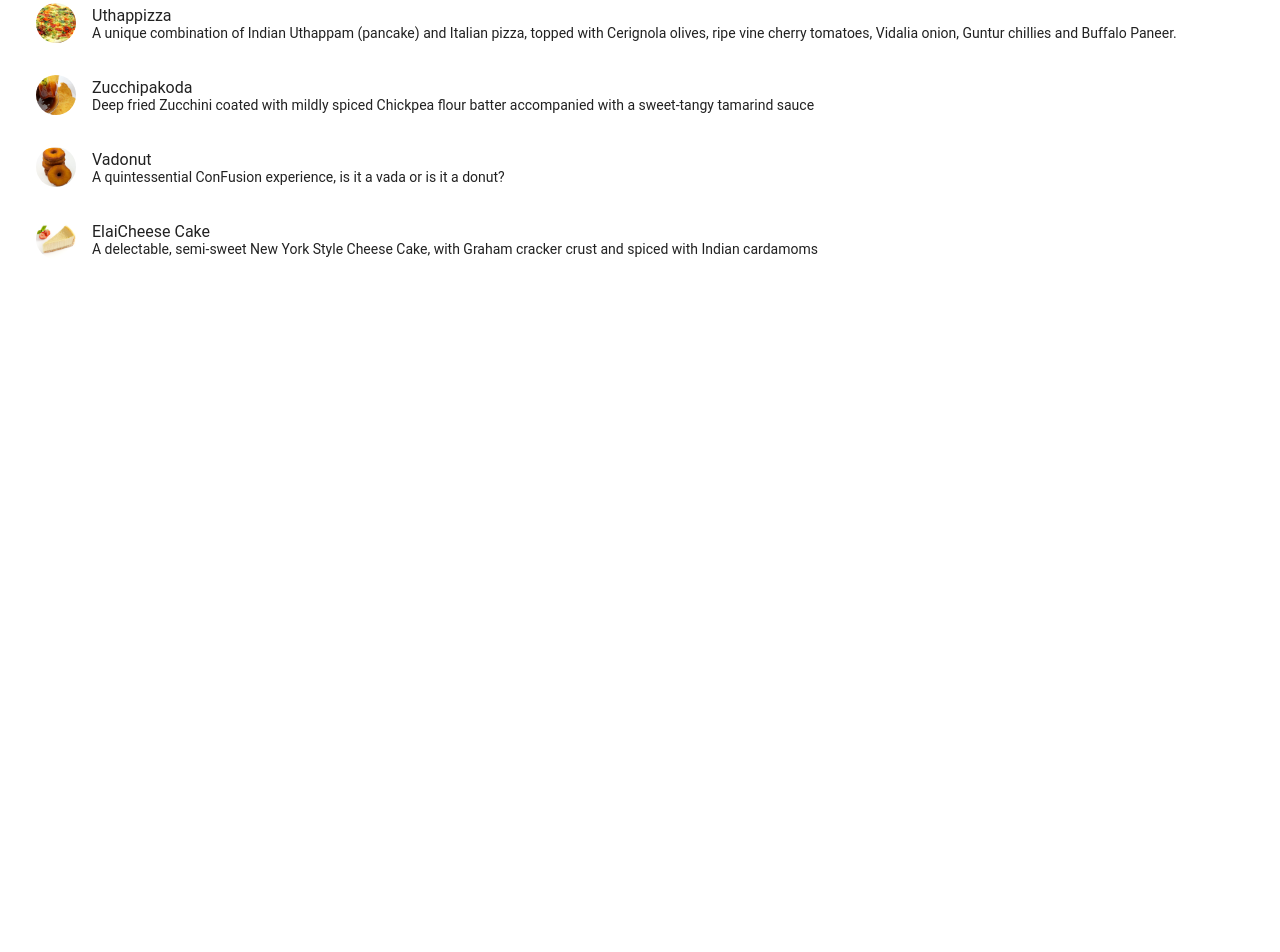
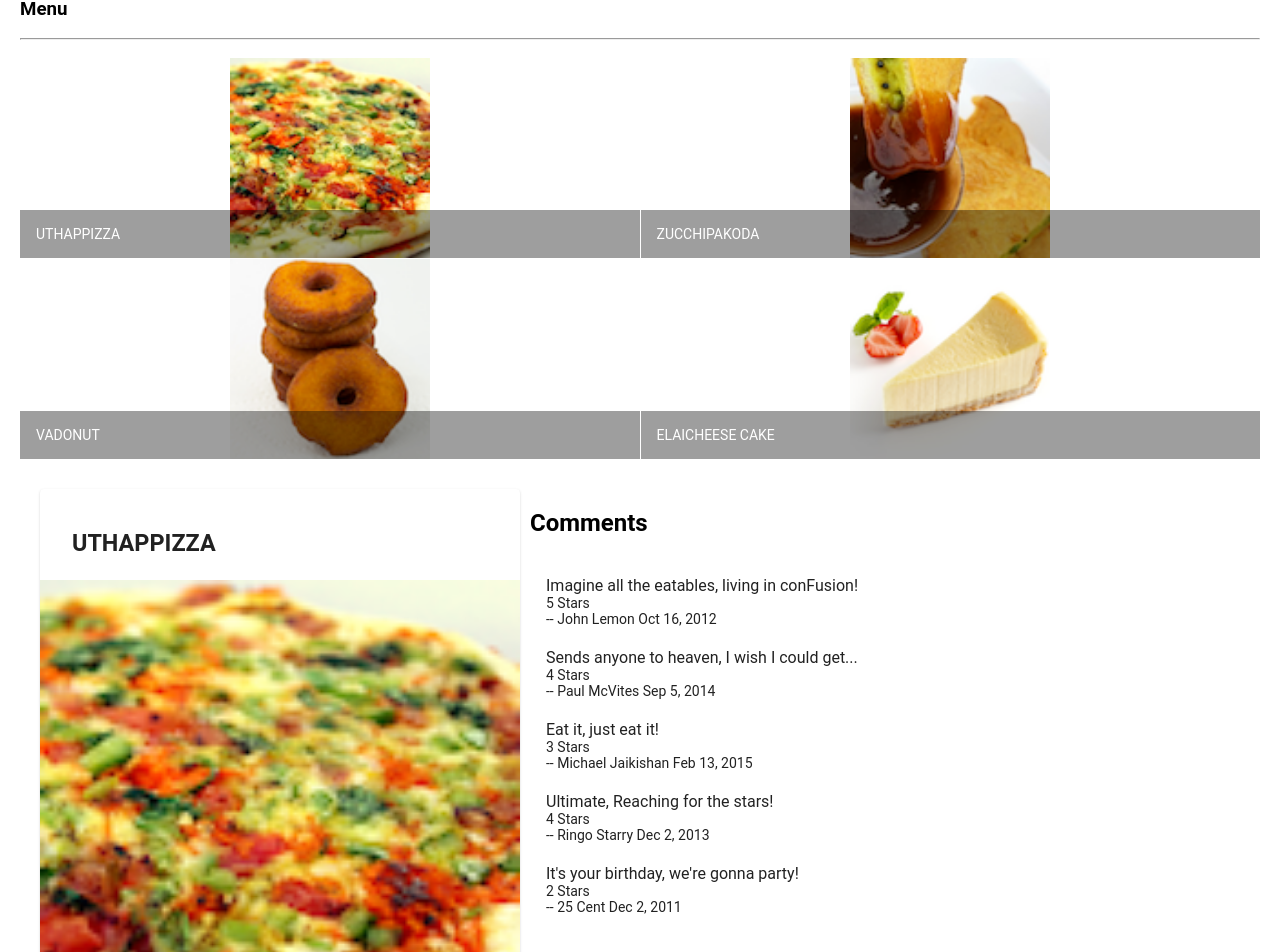
Before and after one commit to dk111001/Confusion--Angular-Web-App, an Angular app: page / in a window 1280 px wide. Shown: the part 105-1057 px from the top of the page. Before the commit the page ends 800 px from the top, so only its background shows below. Built offline with nearby package versions, Linux system fonts and the light colour scheme.

Commit message:
Assignment 1

```diff
--- /dev/null
+++ b/src/app/dishdetail/dishdetail.component.html
@@ -0,0 +1,46 @@
+<div class="container"
+    fxLayout="row"
+    fxLayout.sm="column"
+    fxLayout.xs="column"
+    fxLayoutGap="10px"
+    fxLayoutGap.xs="0">
+
+  <div fxFlex="40">
+    <div fxFlex *ngIf="dish">
+      <mat-card>
+        <mat-card-header>
+          <mat-card-title>
+            <h3>{{dish.name | uppercase}}</h3>
+          </mat-card-title>
+        </mat-card-header>
+        <img mat-card-image src={{dish.image}} alt={{dish.name}}>
+        <mat-card-content>
+          <p>{{dish.description}}
+          </p>
+        </mat-card-content>
+        <mat-card-actions>
+          <button mat-button>LIKE</button>
+          <button mat-button>SHARE</button>
+        </mat-card-actions>
+      </mat-card>
+    </div>
+  </div>
+
+
+  <div fxFlex="40">
+    <div fxFlex *ngIf="dish">
+      <h2>Comments</h2>
+      <mat-list>
+        <mat-list-item *ngFor="let cmt of dish.comments">
+          <h3 matLine> {{cmt.comment}} </h3>
+          <p matLine>
+            <span> {{cmt.rating}} Stars </span> <br>
+            <span class="demo-2"> -- {{cmt.author}} </span>
+            <span class="demo-2">{{cmt.date | date}} </span>
+          </p>
+        </mat-list-item>
+      </mat-list>
+    </div>
+  </div>
+
+</div>
--- /dev/null
+++ b/src/app/dishdetail/dishdetail.component.ts
@@ -0,0 +1,60 @@
+import { Component, OnInit } from '@angular/core';
+
+const DISH = {
+  id: '0',
+  name: 'Uthappizza',
+  image: '/assets/images/uthappizza.png',
+  category: 'mains',
+  featured: true,
+  label: 'Hot',
+  price: '4.99',
+  // tslint:disable-next-line:max-line-length
+  description: 'A unique combination of Indian Uthappam (pancake) and Italian pizza, topped with Cerignola olives, ripe vine cherry tomatoes, Vidalia onion, Guntur chillies and Buffalo Paneer.',
+  comments: [
+       {
+           rating: 5,
+           comment: 'Imagine all the eatables, living in conFusion!',
+           author: 'John Lemon',
+           date: '2012-10-16T17:57:28.556094Z'
+       },
+       {
+           rating: 4,
+           comment: 'Sends anyone to heaven, I wish I could get...',
+           author: 'Paul McVites',
+           date: '2014-09-05T17:57:28.556094Z'
+       },
+       {
+           rating: 3,
+           comment: 'Eat it, just eat it!',
+           author: 'Michael Jaikishan',
+           date: '2015-02-13T17:57:28.556094Z'
+       },
+       {
+           rating: 4,
+           comment: 'Ultimate, Reaching for the stars!',
+           author: 'Ringo Starry',
+           date: '2013-12-02T17:57:28.556094Z'
+       },
+       {
+           rating: 2,
+           comment: 'It\'s your birthday, we\'re gonna party!',
+           author: '25 Cent',
+           date: '2011-12-02T17:57:28.556094Z'
+       }
+   ]
+};
+
+@Component({
+  selector: 'app-dishdetail',
+  templateUrl: './dishdetail.component.html',
+  styleUrls: ['./dishdetail.component.scss']
+})
+export class DishdetailComponent implements OnInit {
+
+  dish = DISH;
+  constructor() { }
+
+  ngOnInit() {
+  }
+
+}
--- a/src/app/menu/menu.component.html
+++ b/src/app/menu/menu.component.html
@@ -2,14 +2,22 @@
      fxLayout="column"
      fxLayoutGap="10px">
 
-  <mat-list fxFlex>
-    <mat-list-item *ngFor="let dish of dishes">
-      <img matListAvatar src={{dish.image}} alt={{dish.name}}>
-      <h1 matLine> {{dish.name}} </h1>
-      <p matLine>
-        <span> {{dish.description}} </span>
-      </p>
-    </mat-list-item>
-  </mat-list>
+  <div fxFlex>
+    <div>
+      <h3>Menu</h3>
+      <hr>
+    </div>
+  </div>
 
+  <div fxFlex>
+    <mat-grid-list cols="2" rowHeight="200px">
+      <mat-grid-tile *ngFor="let dish of dishes">
+        <img height="200px" src={{dish.image}} alt={{dish.name}}>
+        <mat-grid-tile-footer>
+          <h1>{{dish.name | uppercase}}</h1>
+        </mat-grid-tile-footer>
+      </mat-grid-tile>
+    </mat-grid-list>
+  </div>
+  <app-dishdetail></app-dishdetail>
 </div>
--- a/src/app/menu/menu.component.ts
+++ b/src/app/menu/menu.component.ts
@@ -1,14 +1,7 @@
 import { Component, OnInit } from '@angular/core';
 import { Dish } from '../shared/dish';
 
-@Component({
-  selector: 'app-menu',
-  templateUrl: './menu.component.html',
-  styleUrls: ['./menu.component.scss']
-})
-export class MenuComponent implements OnInit {
-
-  dishes: Dish[] = [
+const DISHES: Dish[] = [
   {
     id: '0',
     name: 'Uthappizza',
@@ -52,6 +45,16 @@
   }
  ];
 
+ @Component({
+  selector: 'app-menu',
+  templateUrl: './menu.component.html',
+  styleUrls: ['./menu.component.scss']
+})
+export class MenuComponent implements OnInit {
+
+  dishes = DISHES;
+  selectedDish: Dish = DISHES[0];
+
   constructor() { }
 
   ngOnInit() {
```
Also changed, not shown: src/app/app.module.ts (+10 -2 lines), src/app/dishdetail/dishdetail.component.scss (added), 1 other file (tests, documents, lock files or other folders). Lines whose indentation alone changed are shown as unchanged.
